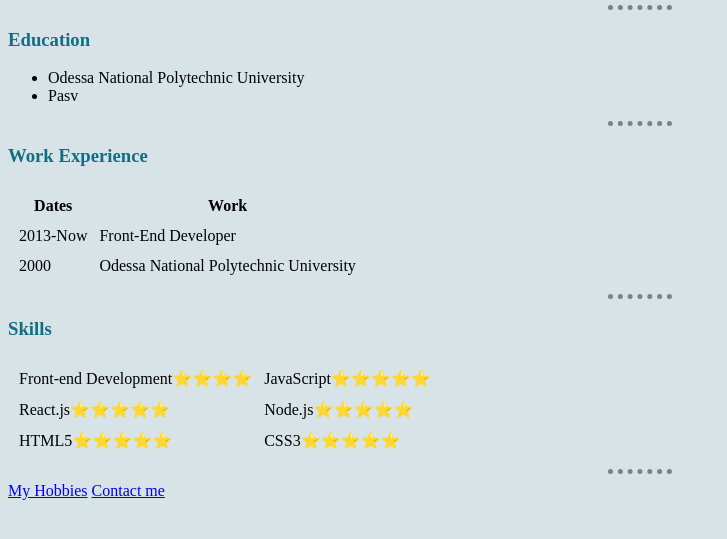
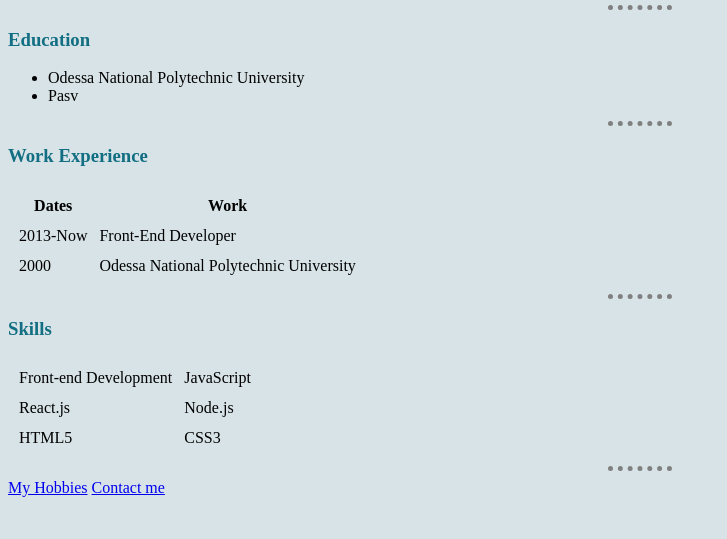
Before and after one commit to neonagat/cv, a plain HTML site: page index.html in a window 1280 px wide. Shown: the part 207-746 px from the top of the page, without its empty margins (0-727 px from the left). Drawn offline with Linux system fonts and the light colour scheme.

Commit message:
Add files via upload

```diff
--- a/index.html
+++ b/index.html
@@ -46,16 +46,16 @@
   <h3>Skills</h3>
   <table cellspacing="10">
     <tr>
-      <td>Front-end Development⭐⭐⭐⭐</td>
-      <td>JavaScript⭐⭐⭐⭐⭐</td>
+      <td>Front-end Development</td>
+      <td>JavaScript</td>
     </tr>
     <tr>
-      <td>React.js⭐⭐⭐⭐⭐</td>
-      <td>Node.js⭐⭐⭐⭐⭐</td>
+      <td>React.js</td>
+      <td>Node.js</td>
     </tr>
     <tr>
-      <td>HTML5⭐⭐⭐⭐⭐</td>
-      <td>CSS3⭐⭐⭐⭐⭐</td>
+      <td>HTML5</td>
+      <td>CSS3</td>
     </tr>
   </table>
   <hr>
```
